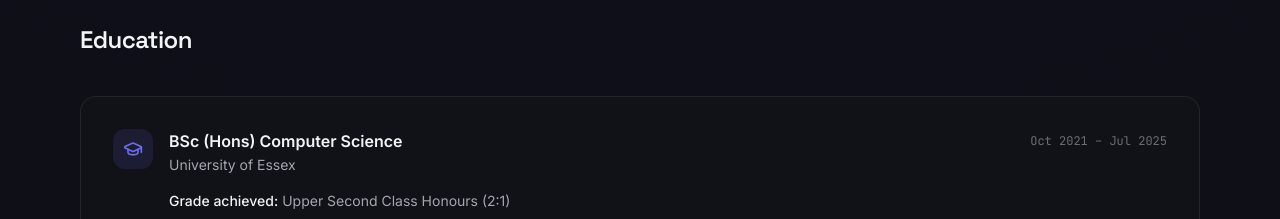
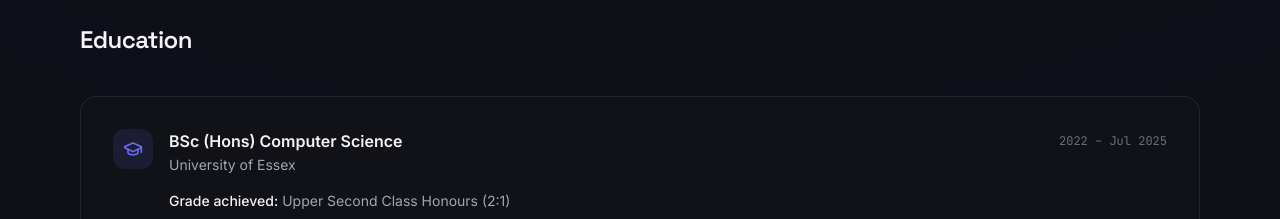
Before and after one commit to Kishanr19/Kishanr19.github.io, a React (Vite) app: page / in a window 1280 px wide. Shown: the part 1420-1639 px from the top of the page. Built offline with nearby package versions, Linux system fonts and the light colour scheme.

Commit message:
Update education start date to 2022

```diff
--- a/src/data.js
+++ b/src/data.js
@@ -176,7 +176,7 @@ export const education = {
   grade: 'Upper Second Class Honours (2:1)',
   honorsDescription:
     'An academic honour recognising exceptional academic excellence among the highest-performing students.',
-  dates: 'Oct 2021 – Jul 2025',
+  dates: '2022 – Jul 2025',
   honors: "Dean's List Award",
   dissertation: {
     title: 'PacRun: A Java-Based Exploration of Object-Oriented Game Architecture with Advanced State Management',
```
